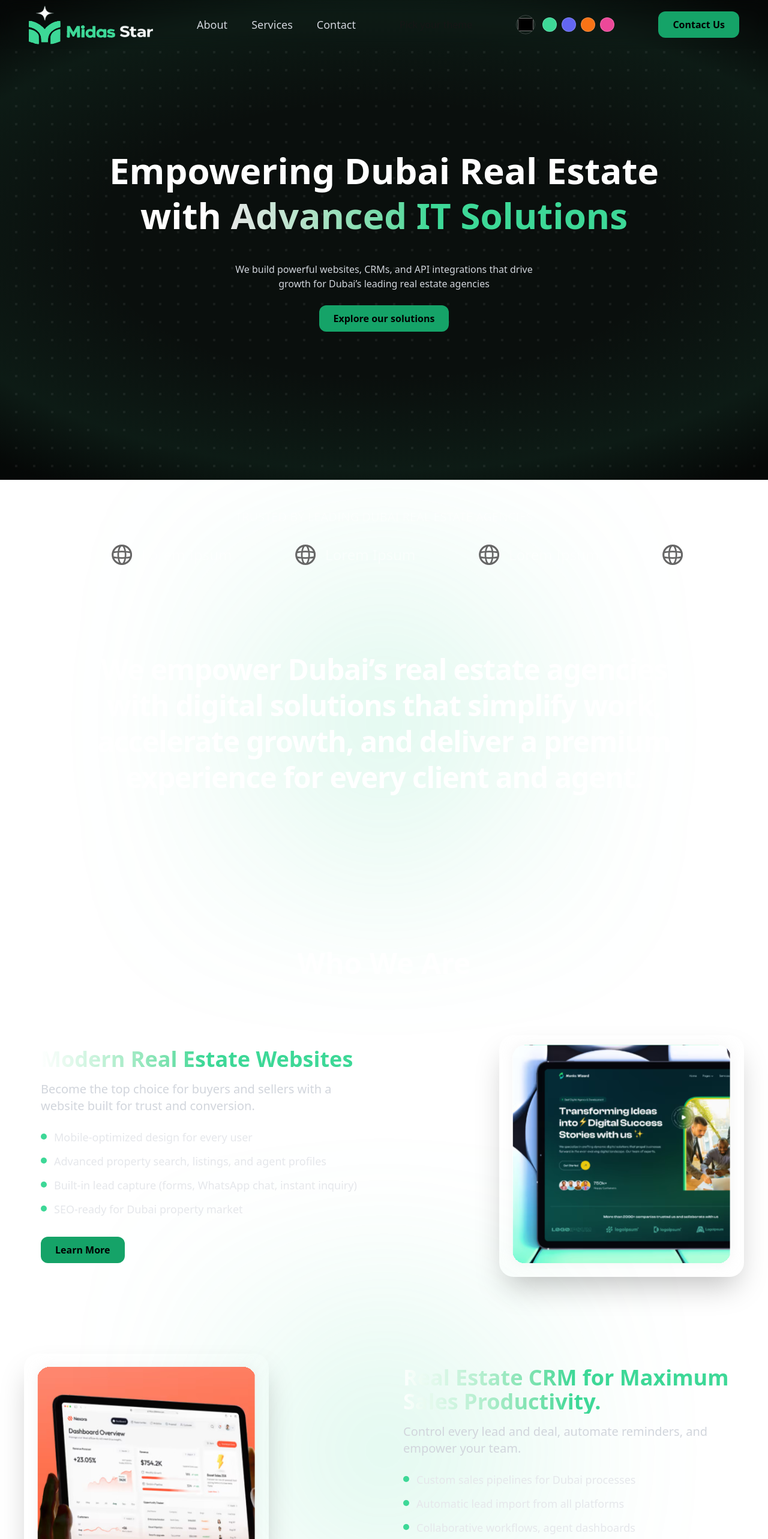
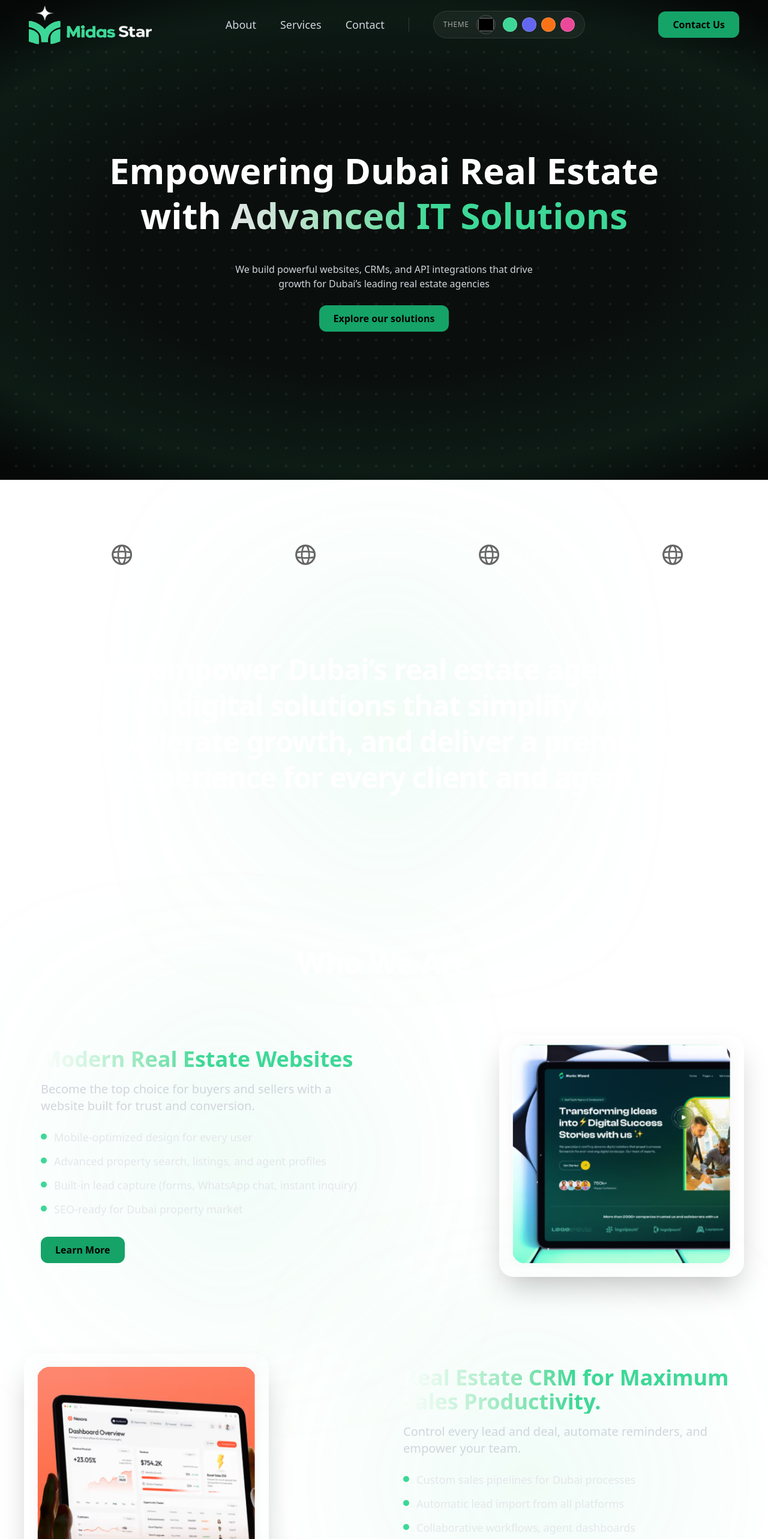
Before and after one commit to vyakhyaagoyal/Midas-Star, a Next.js app: page / in a window 1280 px wide. Shown: the top 2566 px of the page at 60% size. Built offline with nearby package versions, Linux system fonts and the light colour scheme.

Commit message:
final done

```diff
--- a/app/components/CTASection.tsx
+++ b/app/components/CTASection.tsx
@@ -19,7 +19,7 @@ export default function CTASection() {
         transition={{ duration: 0.8, ease: [0.22, 1, 0.36, 1] }}
         viewport={{ once: true }}
         className="
-          relative z-10 w-full max-w-5xl
+          relative z-10 w-full max-w-6xl
           rounded-[2.5rem]
           border border-white/10
           bg-linear-to-br from-brand/30 via-brand/10 to-brand/5
@@ -64,7 +64,7 @@ export default function CTASection() {
             rounded-lg bg-brand-secondary
             px-6 py-2.5
             text-sm font-medium text-black
-            hover:bg-brand/90
+            hover:bg-brand
             transition-colors
             cursor-pointer
           "
--- a/app/components/EmpowerSection.tsx
+++ b/app/components/EmpowerSection.tsx
@@ -14,7 +14,7 @@ export default function EmpowerSection() {
   viewport={{ once: true }}
   className="
     absolute top-1/2 left-1/2 -translate-x-1/2 -translate-y-1/2
-    w-[280px] h-[280px]
+    w-50 h-50
     brand-blob
     -z-10
   "
--- a/app/components/Navbar.tsx
+++ b/app/components/Navbar.tsx
@@ -25,7 +25,7 @@ export default function Navbar() {
           initial={{ opacity: 0 }}
           animate={{ opacity: 1 }}
           transition={{ delay: 0.15, duration: 0.4, ease: "easeOut" }}
-          className="flex items-center text-brand gap-2"
+          className="flex items-center text-brand gap-1.5"
         >
           <div>
             <Image
@@ -49,8 +49,11 @@ export default function Navbar() {
           />
         </motion.div>
 
-        {/* Center: Links */}
-        <ul className="hidden md:flex items-center gap-10 text-lg text-gray-300">
+        {/* Center: Links + Theme Picker */}
+<div className="hidden md:flex items-center gap-10">
+
+  {/* Nav links */}
+  <ul className="flex items-center gap-10 text-lg text-gray-300">
     {[
       { label: "About", id: "about" },
       { label: "Services", id: "services" },
@@ -75,18 +78,32 @@ export default function Navbar() {
       </motion.li>
     ))}
   </ul>
-<p>Pick your theme</p>
-<BrandColourPicker/>
+
+  {/* Divider */}
+  <div className="h-6 w-px bg-white/15" />
+
+  {/* Theme picker */}
+  <div
+    className="flex items-center gap-3 px-4 py-1.5
+      rounded-full bg-white/5 backdrop-blur-md
+      border border-white/10"
+  >
+    <span className="text-xs uppercase tracking-wider text-white/60">
+      Theme
+    </span>
+    <BrandColourPicker />
+  </div>
+
+</div>
+
         {/* Right: CTA */}
         <motion.button
           initial={{ opacity: 0, y: -10 }}
           animate={{ opacity: 1, y: 0 }}
           transition={{ delay: 0.45, duration: 0.4, ease: "easeOut" }}
-          whileHover={{ scale: 1.04 }}
-          whileTap={{ scale: 0.97 }}
           onClick={() => scrollTo("main")}
           className="group inline-flex items-center gap-1.5 bg-brand-secondary cursor-pointer text-black px-6 py-2.5
-            rounded-xl font-bold hover:opacity-90 transition"
+            rounded-xl font-bold hover:bg-brand transition"
         >
           Contact Us
         </motion.button>
--- a/app/components/Testimonials.tsx
+++ b/app/components/Testimonials.tsx
@@ -13,19 +13,6 @@ export default function Testimonials() {
 
   return (
     <section className="relative py-32 px-6 sm:px-10 overflow-visible">
-      {/* Background glow */}
-      <motion.div
-        initial={{ opacity: 0, scale: 0.9 }}
-        whileInView={{ opacity: 1, scale: 1 }}
-        transition={{ duration: 1.2, ease: "easeOut" }}
-        viewport={{ once: true }}
-  //       className="
-  //   absolute top-1/2 left-1/2 -translate-x-1/2 -translate-y-1/2
-  //   w-[280px] h-[280px]
-  //   brand-blob
-  //   -z-10
-  // "
-      />
 
       {/* Heading */}
       <motion.h2
@@ -51,7 +38,7 @@ export default function Testimonials() {
             },
           },
         }}
-        className="mx-auto max-w-7xl grid grid-cols-1 sm:grid-cols-2 lg:grid-cols-4 gap-8"
+        className="mx-auto max-w-6xl grid grid-cols-1 sm:grid-cols-2 lg:grid-cols-4 gap-8"
       >
         {testimonials.map((text, index) => (
 
@@ -80,7 +67,7 @@ export default function Testimonials() {
             <p className="text-sm leading-relaxed">{text}</p>
 
             {/* Quote icon */}
-            <Image
+            {/* <Image
               src="/testimonials_1.svg"
               width={40}
               height={40}
@@ -91,7 +78,7 @@ export default function Testimonials() {
       group-hover:opacity-100
       transition-opacity duration-300
     "
-            />
+            /> */}
           </motion.div>
         ))}
       </motion.div>
--- a/app/components/WhoWeAre.tsx
+++ b/app/components/WhoWeAre.tsx
@@ -62,19 +62,6 @@ export default function WhoWeAre() {
       id="about"
       className="relative py-32 px-6 sm:px-10 overflow-visible"
     >
-      {/* Background glow */}
-      <motion.div
-        initial={{ opacity: 0, scale: 0.9 }}
-        whileInView={{ opacity: 1, scale: 1 }}
-        transition={{ duration: 1.2, ease: "easeOut" }}
-        viewport={{ once: true }}
-        className="
-    absolute top-1/2 left-1/2 -translate-x-1/2 -translate-y-1/2
-    w-[280px] h-[280px]
-    brand-blob
-    -z-10
-  "
-      />
 
       {/* Heading */}
       <motion.h2
@@ -99,8 +86,27 @@ export default function WhoWeAre() {
     ease: [0.22, 1, 0.36, 1],
   }}
   viewport={{ once: true }}
-            className={`grid grid-cols-1 lg:grid-cols-2 gap-16 items-start`}
+  className="
+    relative
+    grid grid-cols-1 lg:grid-cols-2
+    gap-16 items-start
+  "
 >
+<motion.div
+  initial={{ opacity: 0, scale: 0.85 }}
+  whileInView={{ opacity: 1, scale: 1 }}
+  transition={{ duration: 1.1, ease: "easeOut" }}
+  viewport={{ once: true }}
+  className={`
+  absolute top-1/2
+  ${item.reverse ? "left-[70%]" : "right-[55%]"}
+  -translate-x-1/2 -translate-y-1/2
+  w-50 h-50
+  brand-blob
+  -z-10
+`}
+/>
+
             {/* Text */}
             <motion.div
               initial={{
@@ -139,7 +145,7 @@ export default function WhoWeAre() {
               </ul>
 
               <button
-                className="group inline-flex items-center gap-1.5 bg-brand-secondary cursor-pointer text-black px-6 py-2.5 rounded-xl font-bold hover:opacity-90 transition"
+                className="group inline-flex items-center gap-1.5 bg-brand-secondary cursor-pointer text-black px-6 py-2.5 rounded-xl font-bold hover:bg-brand transition"
                 onClick={handleScroll}
               >
                 Learn More
```
Lines whose indentation alone changed are shown as unchanged.
